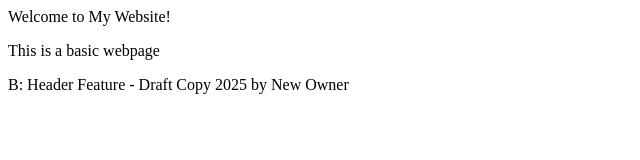
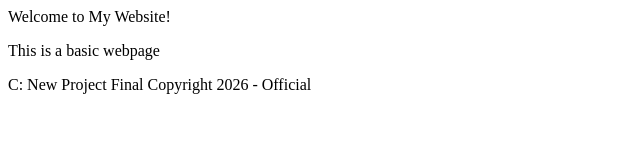
Before and after one commit to HomamZituni/version-control-simulation-HomamZituni, a plain HTML site: page index.html in a window 1280 px wide. Shown: the full height of the page, 0-640 px from the left. Drawn offline with Linux system fonts and the light colour scheme.

Commit message:
Commit to main for conflict

```diff
--- a/index.html
+++ b/index.html
@@ -9,7 +9,7 @@
 <header>Welcome to My Website!</header>
 <p>This is a basic webpage</p>
 <footer>
-    <p>B: Header Feature - Draft Copy 2025 by New Owner</p>
+    <p>C: New Project Final Copyright 2026 - Official</p>
 </footer>
 </body>
 </html>
```
